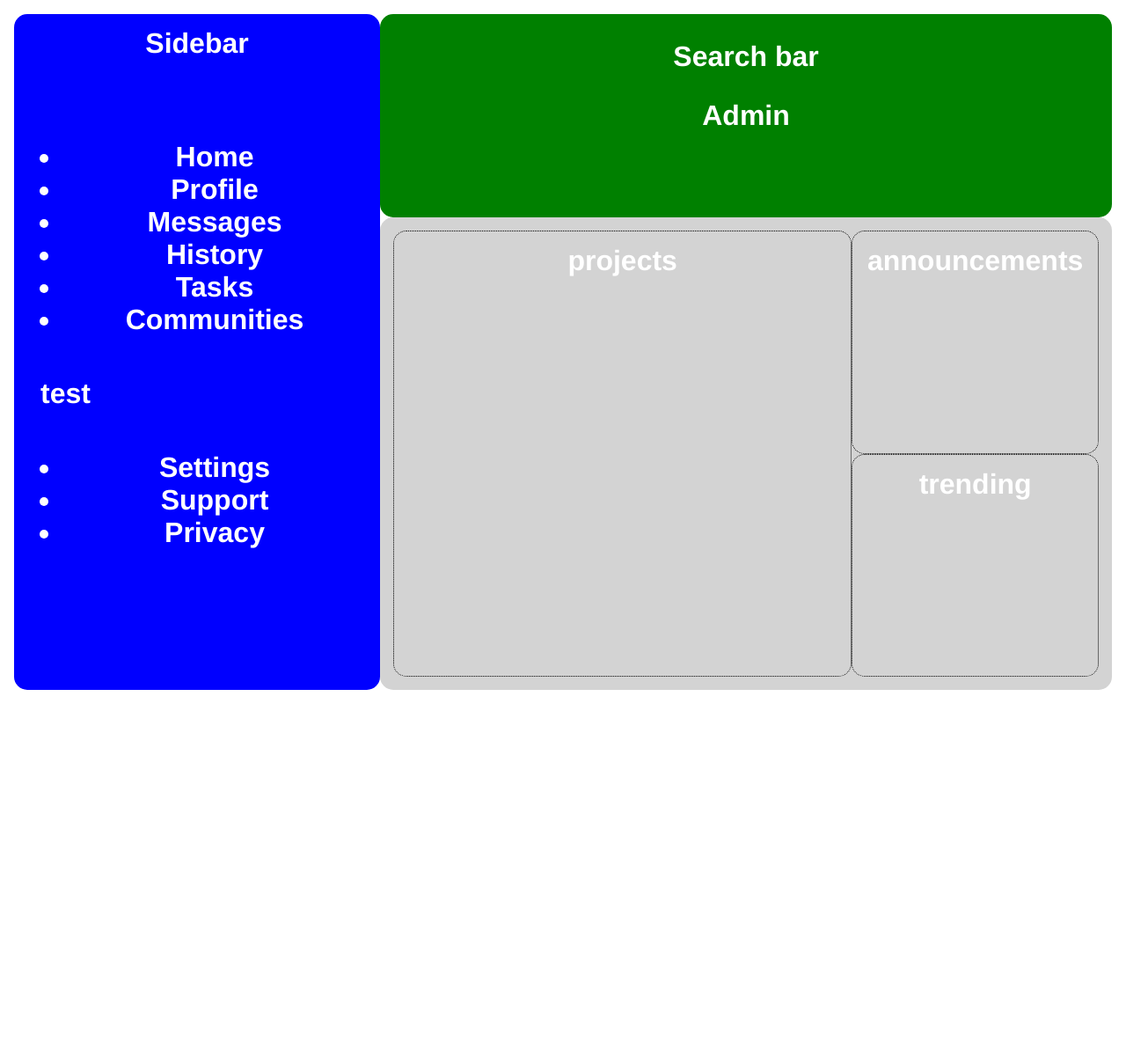
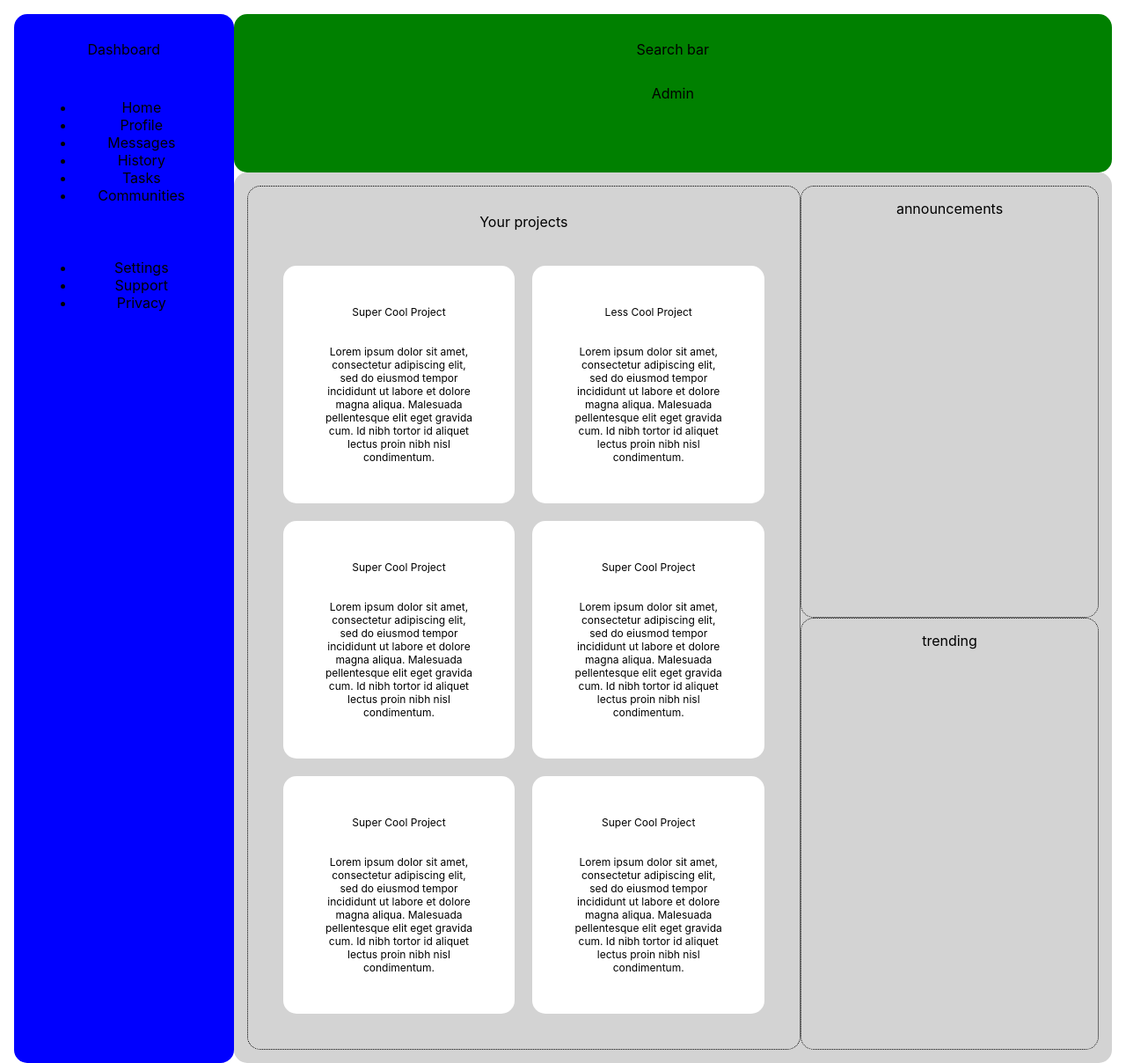
Before and after one commit to saltxd/admin-dashboard, a plain HTML site: page index.html in a window 1280 px wide. Shown: the whole page at 88% size. Before the commit the page ends 800 px from the top, so only its background shows below. Drawn offline with Linux system fonts and the light colour scheme.

Commit message:
Add grid layout for Projects

```diff
--- a/index.html
+++ b/index.html
@@ -10,10 +10,9 @@
 <body>
     <div class="container">
 
-      <div class="sidebar">Sidebar
-        <div class="nav-heading"></div>
-
-          <div class="nav-bar"></div>
+      <div class="sidebar">
+        <div class="nav-heading">Dashboard</div>
+          <div class="nav-bar">
             <ul class="nav-list">
               <li>Home</li>
               <li>Profile</li>
@@ -22,14 +21,14 @@
               <li>Tasks</li>
               <li>Communities</li>
             </ul>
-
-        <div class="settings-bar">test</div>
+          </div>
+        <div class="settings-bar">
           <ul class="settings-list">
             <li>Settings</li>
             <li>Support</li>
             <li>Privacy</li>
           </ul>
-
+        </div>
       </div>
 
       <div class="header">
@@ -38,7 +37,56 @@
       </div>
 
       <div class="main">
-        <div class="project-display">projects</div>
+
+        <div class="project-display">
+            <div class="project-section-heading">Your projects</div>
+              <div class="projects-container">
+
+                <div class="project">
+                  <div class="project-text">
+                    <div class="project-heading">Super Cool Project</div>
+                    <div class="project-description">Lorem ipsum dolor sit amet, consectetur adipiscing elit, sed do eiusmod tempor incididunt ut labore et dolore magna aliqua. Malesuada pellentesque elit eget gravida cum. Id nibh tortor id aliquet lectus proin nibh nisl condimentum.</div>
+                  </div>
+                </div>
+
+                <div class="project">
+                    <div class="project-text">
+                      <div class="project-heading">Less Cool Project</div>
+                      <div class="project-description">Lorem ipsum dolor sit amet, consectetur adipiscing elit, sed do eiusmod tempor incididunt ut labore et dolore magna aliqua. Malesuada pellentesque elit eget gravida cum. Id nibh tortor id aliquet lectus proin nibh nisl condimentum.</div>
+                    </div>
+                  </div>
+
+                  <div class="project">
+                    <div class="project-text">
+                      <div class="project-heading">Super Cool Project</div>
+                      <div class="project-description">Lorem ipsum dolor sit amet, consectetur adipiscing elit, sed do eiusmod tempor incididunt ut labore et dolore magna aliqua. Malesuada pellentesque elit eget gravida cum. Id nibh tortor id aliquet lectus proin nibh nisl condimentum.</div>
+                    </div>
+                  </div>
+
+                  <div class="project">
+                    <div class="project-text">
+                      <div class="project-heading">Super Cool Project</div>
+                      <div class="project-description">Lorem ipsum dolor sit amet, consectetur adipiscing elit, sed do eiusmod tempor incididunt ut labore et dolore magna aliqua. Malesuada pellentesque elit eget gravida cum. Id nibh tortor id aliquet lectus proin nibh nisl condimentum.</div>
+                    </div>
+                  </div>
+
+                  <div class="project">
+                    <div class="project-text">
+                      <div class="project-heading">Super Cool Project</div>
+                      <div class="project-description">Lorem ipsum dolor sit amet, consectetur adipiscing elit, sed do eiusmod tempor incididunt ut labore et dolore magna aliqua. Malesuada pellentesque elit eget gravida cum. Id nibh tortor id aliquet lectus proin nibh nisl condimentum.</div>
+                    </div>
+                  </div>
+
+                  <div class="project">
+                    <div class="project-text">
+                      <div class="project-heading">Super Cool Project</div>
+                      <div class="project-description">Lorem ipsum dolor sit amet, consectetur adipiscing elit, sed do eiusmod tempor incididunt ut labore et dolore magna aliqua. Malesuada pellentesque elit eget gravida cum. Id nibh tortor id aliquet lectus proin nibh nisl condimentum.</div>
+                    </div>
+                  </div>
+
+              </div>
+        </div>
+
         <div class="announcement-section">announcements</div>
         <div class="trending-section">trending</div>
       </div>
--- a/style.css
+++ b/style.css
@@ -1,6 +1,11 @@
+:root{
+    font-family: -apple-system, BlinkMacSystemFont, "Segoe UI", Roboto, Helvetica, Arial, sans-serif, "Apple Color Emoji", "Segoe UI Emoji", "Segoe UI Symbol";
+}
+
 body, html {
     height: 100%;
     margin: 0;
+    font-size: 16px;
   }
 
 .container {
@@ -9,23 +14,24 @@ body, html {
     padding: 16px;
     box-sizing: border-box;
     display: grid;
-    grid-template-columns: 1fr 2fr;
+    grid-template-columns: 1fr 4fr;
     grid-template-rows: 1fr 4fr;
   }
 
 .container div {
     padding: 15px;
-    font-size: 32px;
-    font-family: Helvetica;
-    font-weight: bold;
-    color: white;
     border-radius: 15px;
 }
 
 .sidebar{
     background-color: blue;
+    display: grid;
     grid-row: 1 / 3;
+    grid-template-rows: auto auto 1fr;
+
 }
+
+/* Header */
 
 .header{
     background-color: green;
@@ -33,11 +39,13 @@ body, html {
     grid-template-rows: 1fr 2fr;
 }
 
+/* Main */
+
 .main{
     background-color: lightgray;
     display: grid;
     grid-template-columns: 65% 35%;
-    grid-template-rows: 1fr 1fr;
+    grid-template-rows: 50% 50%;
 }
 
 .main > div{
@@ -45,9 +53,25 @@ body, html {
 }
 
 .project-display{
-    grid-row: 1 / 3;
+    grid-row: 1 /3;
 }
 
-.sidebar > div{
-    display: flex;
+.project-text{
+    font-size: 12px;
 }
+
+.projects-container{
+    display:grid;
+    grid-template-columns: repeat(2, 1fr);
+
+}
+
+.project{
+    background-color: white;
+
+    margin: 10px;
+}
+
+.trending-section{
+    grid-column: 2 / 3;
+}
```
